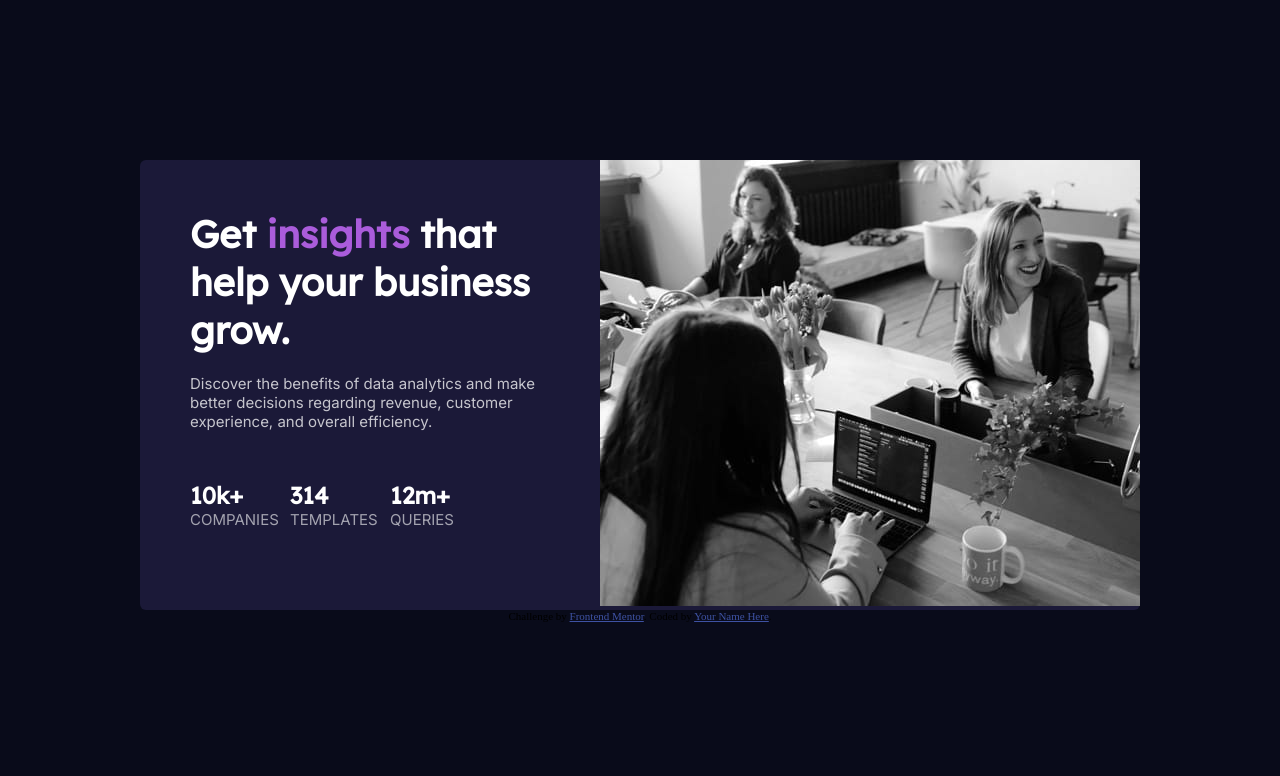
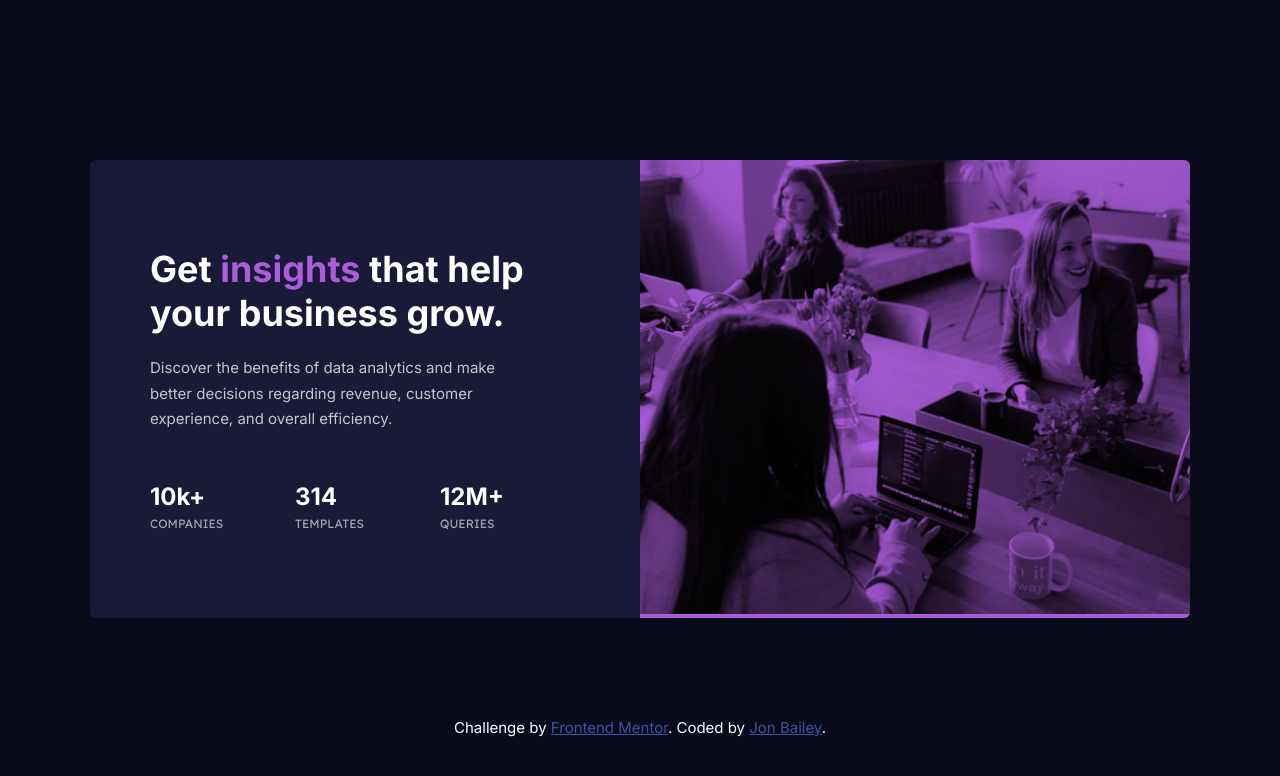
Before and after one commit to Jon-Bailey/Stats-Preview-Card-Component, a plain HTML site: page index.html in a window 1280 px wide. Drawn offline with Linux system fonts and the light colour scheme.

Commit message:
overlay and more accurate styling

```diff
--- a/index.html
+++ b/index.html
@@ -11,13 +11,16 @@
 
 </head>
 <body>
+
 <div id="card-section">
   <div class="card">
     <div class="card-body">
+
       <h3 id="main-heading"> Get <span id="accent">insights</span> that help your business grow. </h3>
       <p id="main-paragraph">Discover the benefits of data analytics and make better decisions regarding revenue, customer
         experience, and overall efficiency.</p>
-        <div class="stats">
+
+    <div class="stats">
       <div class="stat-div">
         <h3>10k+</h3>
         <p class="stat-headings">COMPANIES</p>
@@ -27,19 +30,20 @@
         <p class="stat-headings">TEMPLATES</p>
       </div>
       <div class="stat-div">
-        <h3>12m+</h3>
+        <h3>12M+</h3>
         <p class="stat-headings">QUERIES</p>
       </div>
     </div>
     </div>
+
     <div class="card-image">
       <img src="images/image-header-desktop.jpg" alt="workshop" />
     </div>
   </div>
 
   <div class="attribution">
-    Challenge by <a href="https://www.frontendmentor.io?ref=challenge" target="_blank">Frontend Mentor</a>.
-    Coded by <a href="#">Your Name Here</a>.
+    <p>Challenge by <a href="https://www.frontendmentor.io?ref=challenge" target="_blank">Frontend Mentor</a>.
+    Coded by <a href="https://github.com/Jon-Bailey">Jon Bailey</a>.</p>
   </div>
 </div>
 </body>
--- a/style.css
+++ b/style.css
@@ -1,5 +1,5 @@
-@import url('https://fonts.googleapis.com/css2?family=Inter:wght@400;700&display=swap');
-@import url('https://fonts.googleapis.com/css2?family=Lexend+Deca&display=swap');
+@import url("https://fonts.googleapis.com/css2?family=Inter:wght@400;700&display=swap");
+@import url("https://fonts.googleapis.com/css2?family=Lexend+Deca&display=swap");
 
 * {
   box-sizing: border-box;
@@ -8,84 +8,113 @@
 }
 
 body {
-    background-color:hsl(233, 47%, 7%);
+  background-color: hsl(233, 47%, 7%);
+  display:flex;
+  flex-direction:column;
+  justify-content:space-between;
 }
 
 #card-section {
-    display:flex;
-    flex-direction:column;
-    justify-content:center;
-    align-items:center;
-    margin-top:20vh;
+  display: flex;
+  flex-direction: column;
+  align-items: center;
+  margin-top: 20vh;
 }
 
 .card {
-    background-color:hsl(244, 38%, 16%);
-    display:flex;
-    justify-content:flex-end;
-    width:1000px;
-    height:auto;
-    border-radius:6px;
+  background-color: hsl(244, 38%, 16%);
+  display: flex;
+  width: 1100px;
+  border-radius: 6px;
+  align-items:center;
+  overflow:auto;
 }
 
-.card-image image {
+#main-heading {
+    font-family: "Inter", sans-serif;
+    color: white;
+    font-weight: 700;
+    font-size: 36px;
+    margin-bottom: 20px;
+  }
+
+  h3 #accent {
+    color: hsl(277, 64%, 61%);
+    font-family: "Inter", sans-serif;
+    font-weight:700;
+  }
+
+  p {
+    font-family: "Inter", sans-serif;
+    font-weight:400;
+    color: white;
+    font-size: 15px;
+  }
+
+  #main-paragraph {
+    color: hsla(0, 0%, 100%, 0.75);
+    margin-bottom: 50px;
+    line-height:1.7em;
+  }
+
+.card-image {
+  width:50%;
+  height:100%;
+  background-color: hsl(277, 64%, 61%);
+}
+
+.card-image img {
+    mix-blend-mode:multiply;
+    width:100%;
+    height:auto;
+}
+
+/*#overlay {
+    position: absolute;
+    mix-blend-mode:multiply;
+    background-color: hsl(277, 64%, 61%);
+    width: 540px;
+    height: auto;
     overflow:auto;
-    object-fit:cover;
+  }
+*/
+.card-body {
+  padding: 0px 100px 0px 60px;
+  width: 50%;
 
 }
 
-.card-body {
-    padding:50px;
-    width:50%;
+.stats {
+  display: flex;
+  font-family: "Inter", sans-serif;
+  justify-content:space-between;
+  align-items:center;
 }
 
-.stats {
-    color:white;
-    display:flex;
-    font-size:20px;
+.stats h3 {
+  color: white;
+  font-size: 24px;
 }
 
 .stat-div {
-    width:100px;
+  width: 100px;
 }
 
+.stat-headings {
+    font-family: "Lexend Deca", sans-serif;
+    font-weight:400;
+    color: hsla(0, 0%, 100%, 0.6);
+    font-size: 12px;
+    margin-top:5px;
+  }
+
+
+
 .attribution {
+    margin-top:100px;
     font-size: 11px;
     text-align: center;
   }
   .attribution a {
     color: hsl(228, 45%, 44%);
   }
-
-h3 {
-    font-family: 'Lexend Deca', sans-serif;
-
-}
-
-#main-heading{
-    color:white;
-    font-weight:700;
-    font-size:38px;
-    margin-bottom:20px;
-}
-
-h3 #accent {
-    color:hsl(277, 64%, 61%);
-    font-family: 'Lexend Deca', sans-serif;
-}
-
-p  {
-    font-family: 'Inter', sans-serif;
-    color:white;
-    font-size:15px;
-}
-
-#main-paragraph {
-    color:hsla(0, 0%, 100%, 0.75);
-    margin-bottom:50px;
-}
-
-.stat-headings {
-    color:hsla(0, 0%, 100%, 0.6);
-    font-size:15px;
-}
```
Lines whose indentation alone changed are shown as unchanged.
